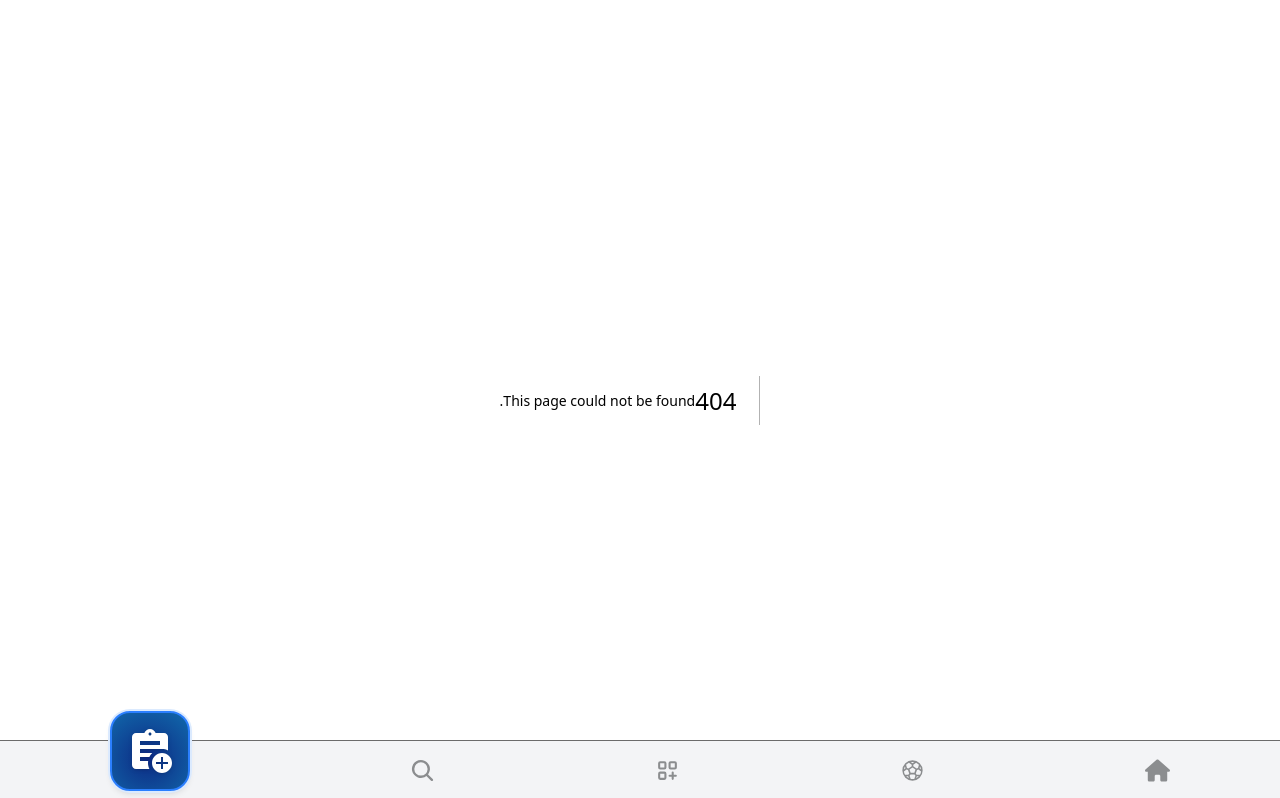
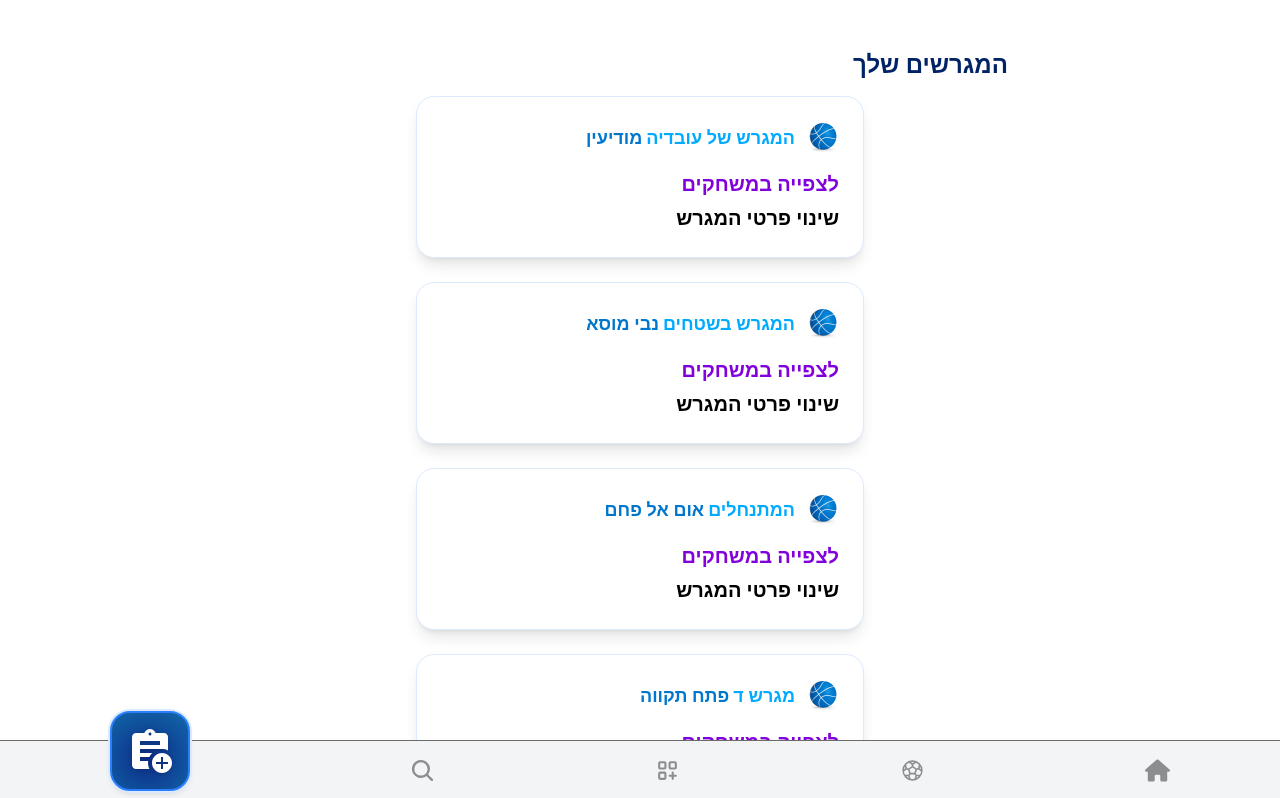
Before and after one commit to juva99/yoop, a Next.js app in the folder frontend/app/: page /fields in a window 1280 px wide. Before the commit this address had no page. Shown: the top 798 px of the page. Built offline with nearby package versions, Linux system fonts and the light colour scheme.

Commit message:
Fields Page
i am waiting for the Get and Post Request from ovadia and then i will change it from local array

```diff
--- /dev/null
+++ b/frontend/app/app/fields/page.tsx
@@ -0,0 +1,117 @@
+"use client";
+
+import React, { useEffect, useState } from "react";
+import Link from "next/link";
+
+type Field = {
+  id: string;
+  fieldName: string;
+  city: string;
+  address: string;
+};
+
+const FieldsPage: React.FC = () => {
+  const [fields, setFields] = useState<Field[]>([]);
+  const [loading, setLoading] = useState(true);
+
+  useEffect(() => {
+    setTimeout(() => {
+      const mockFields: Field[] = [
+        {
+          id: "1",
+          fieldName: " המגרש של עובדיה",
+          address: "עמק אילון 9",
+          city: "מודיעין  ",
+        },
+        {
+          id: "2",
+          fieldName: "המגרש בשטחים",
+          address: "דרך השלום 25",
+          city: " נבי מוסא",
+        },
+        {
+          id: "3",
+          fieldName: "המתנחלים",
+          address: "שדרות בן גוריון 12",
+          city: " אום אל פחם",
+        },
+        {
+          id: "4",
+          fieldName: "מגרש ד",
+          address: "רחוב הכרמל 5",
+          city: "פתח תקווה",
+        },
+        {
+          id: "5",
+          fieldName: "מגרש ה",
+          address: "ז'בוטינסקי 100",
+          city: "רמת גן",
+        },
+
+      ];
+
+      setFields(mockFields);
+      setLoading(false);
+    }, 1000);
+  }, []);
+
+
+
+  return (
+    <div className="mx-auto max-w-3xl px-4 py-8">
+      <h1 className="text-[#002366] text-2xl font-bold mb-4 mt-4 text-right">
+        המגרשים שלך
+      </h1>
+
+      <div className="w-full flex flex-col items-center gap-6">
+        {loading && (
+          <div className="text-center text-gray-500">טוען מגרשים...</div>
+        )}
+
+        {!loading && fields.length === 0 && (
+          <p className="rounded border bg-gray-50 py-8 text-center text-lg text-gray-500 shadow-sm w-full max-w-md">
+            אין מגרשים להצגה
+          </p>
+        )}
+
+        {!loading &&
+          fields.length > 0 &&
+          fields.map((field) => (
+            <div
+              key={field.id}
+              className="rounded-[18px] bg-white shadow-lg p-6 w-full max-w-md mx-auto border border-blue-100"
+            >
+              <div className="flex justify-start items-center mb-4">
+                <img
+                  src="/basketball-icon.png"
+                  alt="basketball"
+                  className="h-8 w-8 ml-3"
+                />
+
+                <div className="flex items-center text-right gap-1">
+                    <span className="text-[#00aaff] font-bold text-lg">{field.fieldName}</span>
+                    <span className="text-[#0077cc] font-bold text-lg">{field.city}</span>
+                </div>
+              </div>
+
+              <Link
+                href={`/field-manager/field/${field.id}/games`}
+                className="block text-right text-[20px] font-bold text-purple-700 hover:underline"
+              >
+                לצפייה במשחקים
+              </Link>
+
+              <Link
+                href={`/field-manager/field/${field.id}/edit`}
+                className="block text-right text-[20px] font-bold text-black hover:underline mt-1"
+              >
+                שינוי פרטי המגרש
+              </Link>
+            </div>
+          ))}
+      </div>
+    </div>
+  );
+};
+
+export default FieldsPage;
```
Also changed, not shown: frontend/app/public/basketball-icon.png (added).
